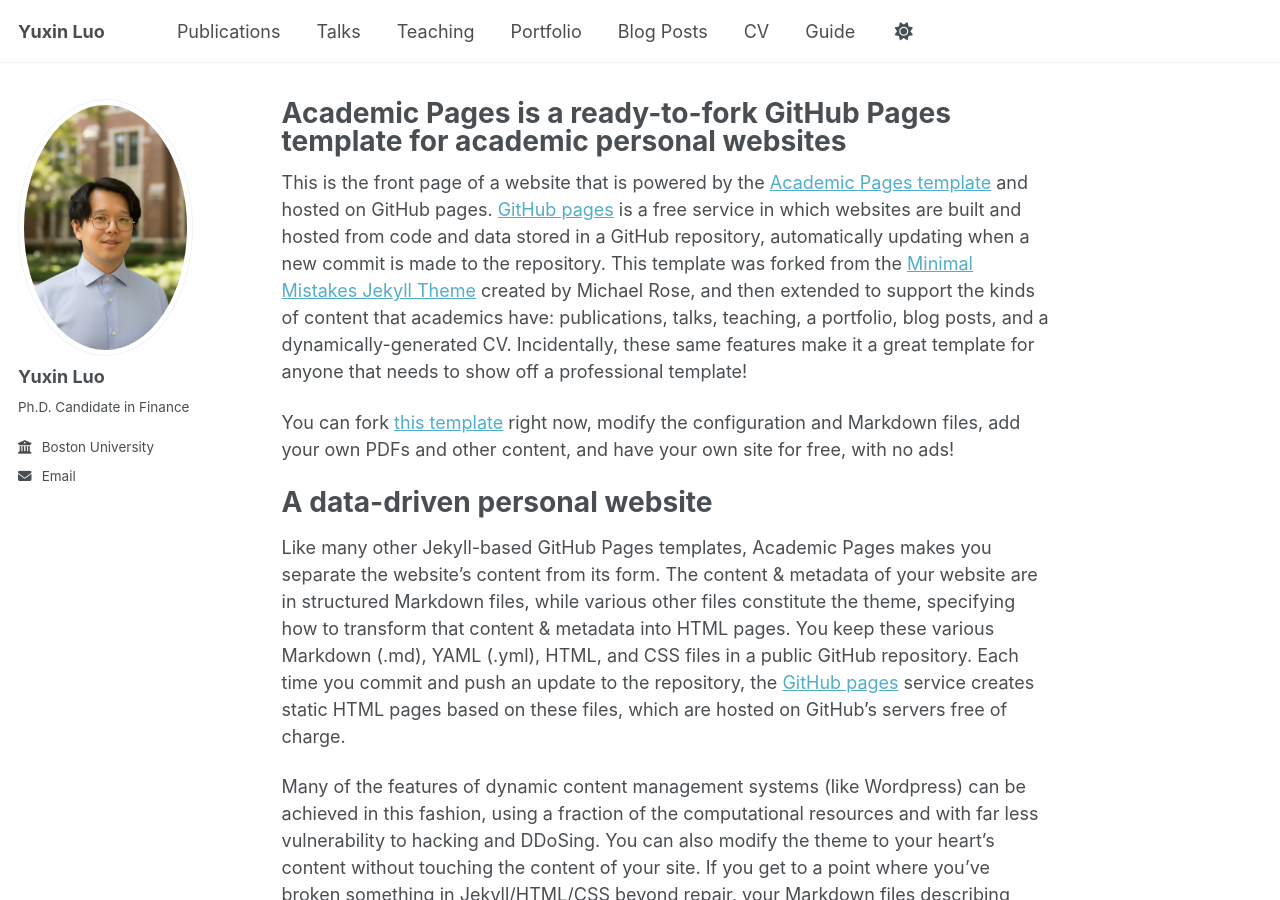
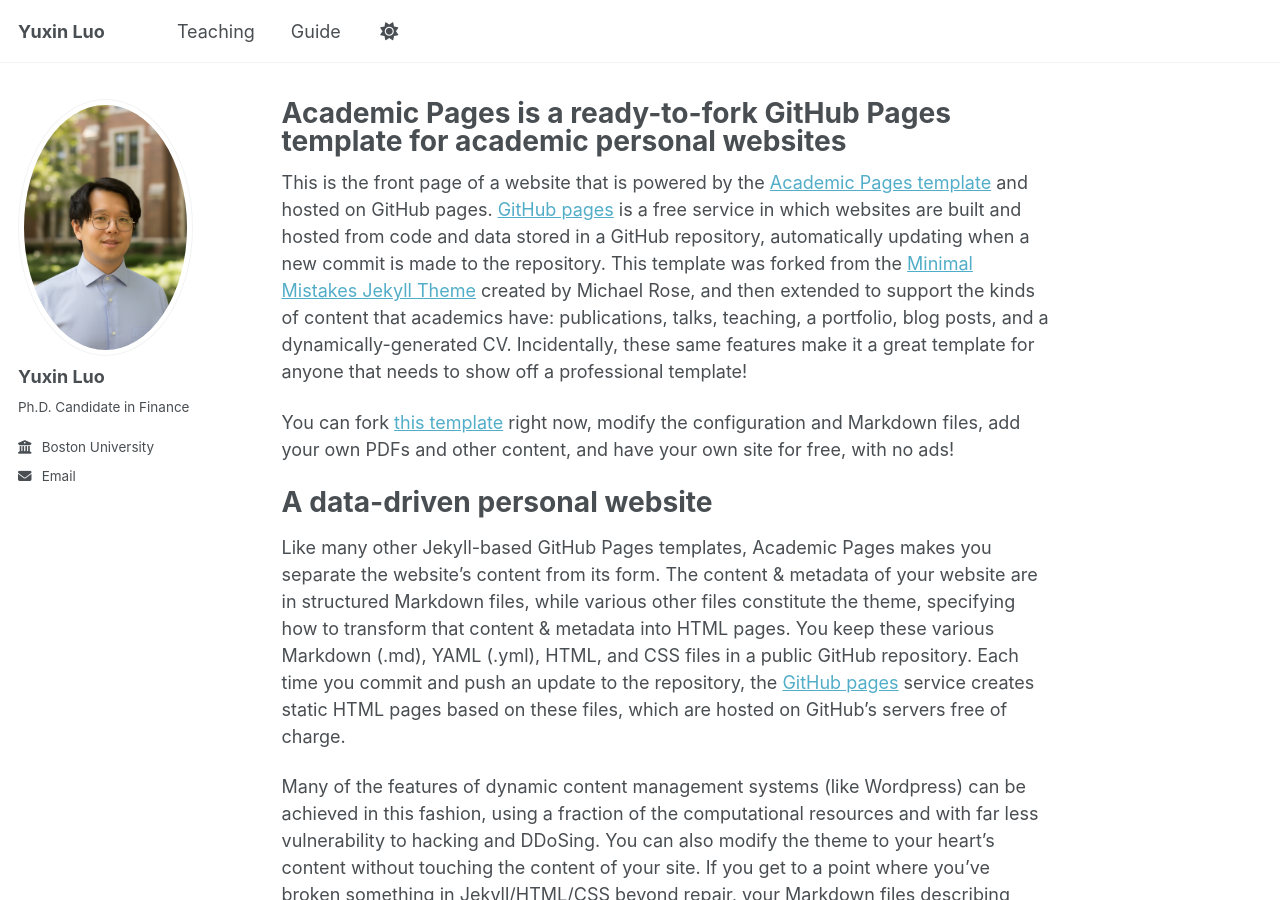
Before and after one commit to yu-xin-luo/yu-xin-luo.github.io, a Jekyll site: the page built from _pages/about.md, in a window 1280 px wide and 900 px high. Built offline with Jekyll 4.4.1, drawn with Linux system fonts in a browser that asks for light colours; a script that is not in the unit is left out; part of the change alters nothing that is shown.

Commit message:
Update navigation.yml

```diff
--- a/_data/navigation.yml
+++ b/_data/navigation.yml
@@ -8,23 +8,23 @@
 #      Markdown formatted page while the second is generated using JSON.
 
 main:
-  - title: "Publications"
-    url: /publications/
+#  - title: "Research"
+#    url: /research/
 
-  - title: "Talks"
-    url: /talks/
+#  - title: "Talks"
+#    url: /talks/
 
   - title: "Teaching"
     url: /teaching/
 
-  - title: "Portfolio"
-    url: /portfolio/
+#  - title: "Portfolio"
+#   url: /portfolio/
 
-  - title: "Blog Posts"
-    url: /year-archive/
+#  - title: "Blog Posts"
+#    url: /year-archive/
 
-  - title: "CV"
-    url: /cv/
+ # - title: "CV"
+ #   url: /cv/
 
   # - title: "CV"
   #   url: /cv-json/
```
